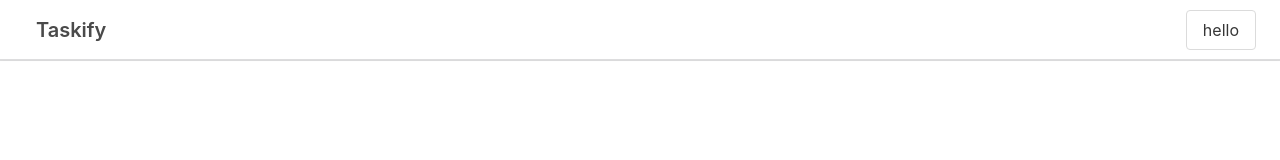
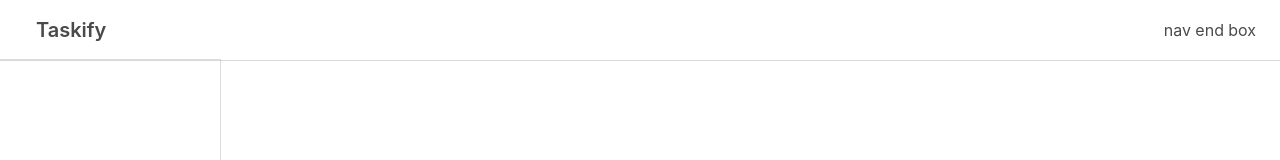
Before and after one commit to charlie0x01/pms, a React (Vite) app: page / in a window 1280 px wide. Shown: the top 160 px of the page. Built offline with nearby package versions, Linux system fonts and the light colour scheme.

Commit message:
feat: created layout structure that includes navbar, sidebar and content container

```diff
--- a/src/App.jsx
+++ b/src/App.jsx
@@ -1,15 +1,8 @@
 import Layout from "./components/layout/Layout";
 import "./App.css";
-import Navbar from "./components/common/Navbar";
-import Sidebar from "./components/common/sidebar/Sidebar";
 
 function App() {
-  return (
-    <>
-      <Navbar />
-      <Sidebar />
-    </>
-  );
+  return <Layout />;
 }
 
 export default App;
--- /dev/null
+++ b/src/components/common/FlexCard.jsx
@@ -0,0 +1,14 @@
+import React from "react";
+
+const FlexCard = ({ children }) => {
+  return (
+    <div
+      style={{ gap: "10px" }}
+      className="is-align-content-flex-start is-flex p-5 is-flex-grow-1 is-flex-wrap-wrap"
+    >
+      {children}
+    </div>
+  );
+};
+
+export default FlexCard;
--- a/src/components/common/Navbar.jsx
+++ b/src/components/common/Navbar.jsx
@@ -32,8 +32,8 @@ const Navbar = () => {
           </p>
         </a>
       </div>
-      <div>
-        <button className="button">hello</button>
+      <div style={{ gap: "8px" }} className="is-flex is-align-items-center">
+        nav end box
       </div>
     </nav>
   );
--- a/src/components/layout/Layout.jsx
+++ b/src/components/layout/Layout.jsx
@@ -1,17 +1,17 @@
 import React from "react";
-
-// CSS
-import "./Layout.css";
+import FlexCard from "../common/FlexCard";
+import Navbar from "../common/Navbar";
+import Sidebar from "../common/sidebar/Sidebar";
 
 const Layout = () => {
   return (
-    <section class="layout">
-      <div class="sidebar sidebar-close">
-        Lorem ipsum dolor, sit amet consectetur adipisicing elit. Ex magni at
-        architecto doloribus quos sint iure iste praesentium nemo adipisci.
+    <>
+      <Navbar />
+      <div className="is-flex">
+        <Sidebar />
+        <FlexCard></FlexCard>
       </div>
-      <div class="content">2</div>
-    </section>
+    </>
   );
 };
 
```
